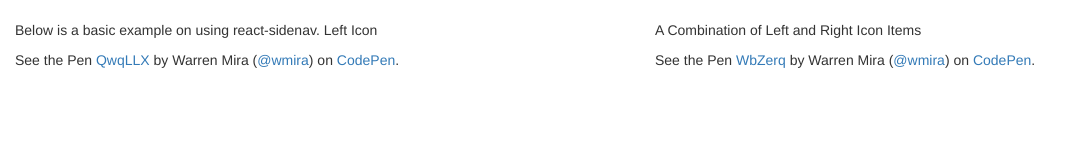
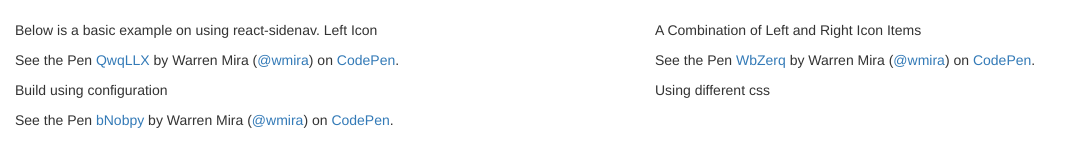
Before and after one commit to wmira/wmira.github.io, a plain HTML site: page react-sidenav/index.html in a window 1280 px wide. Shown: the whole page, without its empty margins (0-1081 px from the left). Drawn offline with nearby package versions, Linux system fonts and the light colour scheme; a script that the page names is missing.

```diff
--- a/react-sidenav/index.html
+++ b/react-sidenav/index.html
@@ -15,7 +15,7 @@
                 <div>
                     <p>Below is a basic example on using react-sidenav. Left Icon</p>
                 </div>
-                <p data-height="252" data-theme-id="0" data-slug-hash="QwqLLX" data-default-tab="result" data-user="wmira" class='codepen'>See the Pen <a href='http://codepen.io/wmira/pen/QwqLLX/'>QwqLLX</a> by Warren Mira (<a href='http://codepen.io/wmira'>@wmira</a>) on <a href='http://codepen.io'>CodePen</a>.</p>
+                <p data-height="266" data-theme-id="11871" data-slug-hash="QwqLLX" data-default-tab="result" data-user="wmira" class='codepen'>See the Pen <a href='http://codepen.io/wmira/pen/QwqLLX/'>QwqLLX</a> by Warren Mira (<a href='http://codepen.io/wmira'>@wmira</a>) on <a href='http://codepen.io'>CodePen</a>.</p>
                 <script async src="//assets.codepen.io/assets/embed/ei.js"></script>
             </div>
             <div class="col-md-6">
@@ -27,6 +27,22 @@
             </div>
 
         </div>
+        <div class="row">
+            <div class="col-md-6">
+                <div>
+                    <p>Build using configuration</p>
+                </div>
+                <p data-height="266" data-theme-id="11871" data-slug-hash="bNobpy" data-default-tab="result" data-user="wmira" class='codepen'>See the Pen <a href='http://codepen.io/wmira/pen/bNobpy/'>bNobpy</a> by Warren Mira (<a href='http://codepen.io/wmira'>@wmira</a>) on <a href='http://codepen.io'>CodePen</a>.</p>
+                <script async src="//assets.codepen.io/assets/embed/ei.js"></script>
+            </div>
+            <div class="col-md-6">
+                <div>
+                    <p>Using different css</p>
+                </div>
+
+            </div>
+
+        </div>
     </div>
 
 
```
